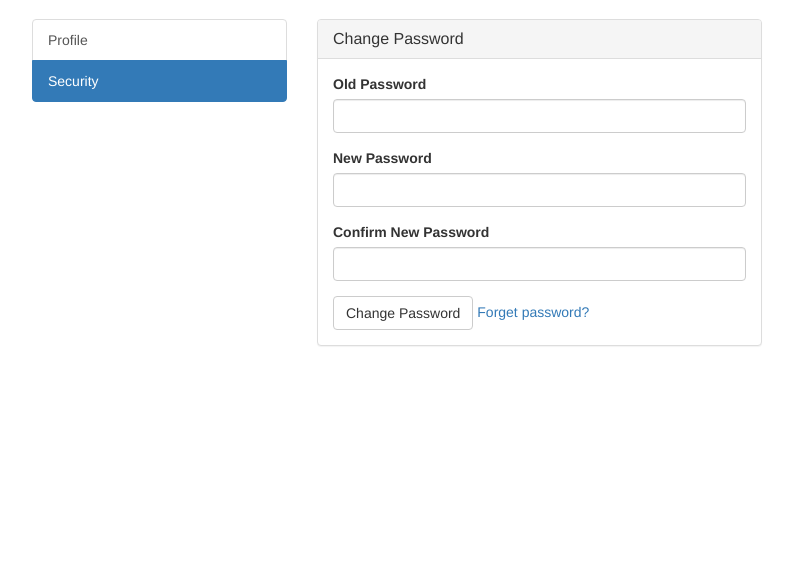
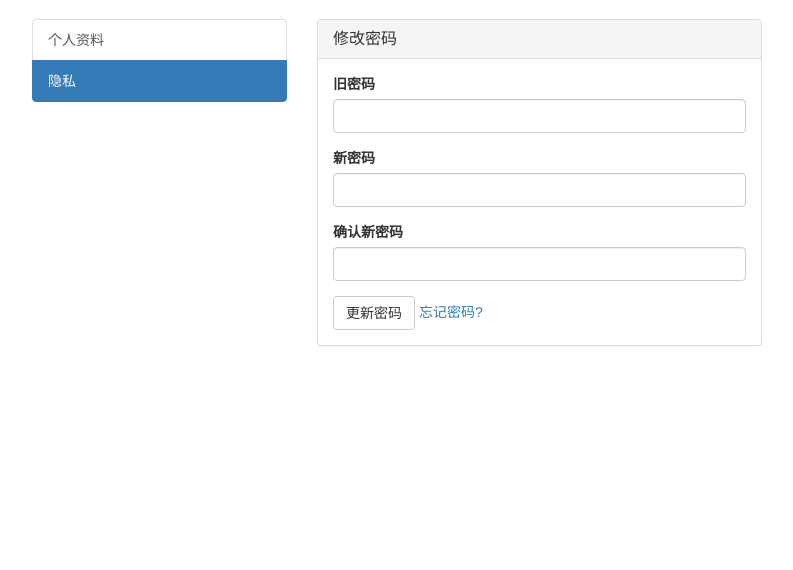
Before and after one commit to czhouyi/fundana, a Django app: template app/account/templates/account/security.html in a window 1280 px wide. Shown: the part 51-621 px from the top of the page, without its empty margins (53-846 px from the left). Run offline with Django 3.2, Linux system fonts and the light colour scheme; the template is opened without the code that fills it: values that come from a table or form of the project are taken from there, others are empty; parts of the project's set-up code (start-up, migrations or seed data) failed here and were passed over; some libraries are stand-ins or nearby versions.

Commit message:
locale update

```diff
--- a/app/account/templates/account/security.html
+++ b/app/account/templates/account/security.html
@@ -1,19 +1,19 @@
 {% extends "bbase.html" %}
 
-{% block title %} Security {% endblock %}
+{% block title %} 隐私 {% endblock %}
 
 {% block content %}
 <div class="container">
 	<div class="col-sm-3">
 		<div class="list-group">
-			<a href="{% url 'profile' %}" class="list-group-item">Profile</a>
-			<a href="#" class="list-group-item active">Security</a>
+			<a href="{% url 'profile' %}" class="list-group-item">个人资料</a>
+			<a href="#" class="list-group-item active">隐私</a>
 		</div>
 	</div>
 	<div class="col-sm-5">
 		<div class="panel panel-default">
 			<div class="panel-heading">
-				<h3 class="panel-title">Change Password</h3>
+				<h3 class="panel-title">修改密码</h3>
 			</div>
 			<div class="panel-body">
 				<form role="form" action="{% url 'security' %}" method="post">
@@ -25,21 +25,21 @@
 					{% endif %}
 					<div class="form-group">
 						{{ form.old_password.errors }}
-						<label for="old_password">Old Password</label>
+						<label for="old_password">旧密码</label>
 						<input type="password" id="old_password" name="old_password" class="form-control" required>
 					</div>
 					<div class="form-group">
 						{{ form.password.errors }}
-						<label for="password">New Password</label>
+						<label for="password">新密码</label>
 						<input type="password" id="password" name="password" class="form-control" required>
 					</div>
 					<div class="form-group">
 						{{ form.password_confirm.errors }}
-						<label for="password_confirm">Confirm New Password</label>
+						<label for="password_confirm">确认新密码</label>
 						<input type="password" id="password_confirm" name="password_confirm" class="form-control" required>
 					</div>
-					<button class="btn btn-default" type="submit">Change Password</button>
-					<a href="{%url 'reset_password'%}">Forget password?</a>
+					<button class="btn btn-default" type="submit">更新密码</button>
+					<a href="{%url 'reset_password'%}">忘记密码?</a>
 				</form>
 			</div>
 		</div>
--- a/app/hold/views.py
+++ b/app/hold/views.py
@@ -38,7 +38,7 @@ def stocker():
 		k = hold.stock.name
 		v = round(float(hold.fund.amount*hold.fund.rate*hold.rate)/10000.0, 2)
 		if rl.get(k):
-			rl[k] = rl[k] + v
+			rl[k] = round(rl[k] + v, 2)
 		else:
 			rl[k] = v
-	return sorted(rl.items(), key=lambda rl : rl[1], reverse=True)
+	return sorted(rl.items(), key = lambda rl : rl[1], reverse=True)
--- a/templates/about.html
+++ b/templates/about.html
@@ -12,6 +12,6 @@
 		QQ: <code>542490501</code><br/>
 		Location: Shanghai, China
 	</p>
-	<p>返回 <a href="/">首页</a></p>
+	<a href="/" class="btn btn-default" role="button">返回首页</a>
 </div>
 {% endblock %}
```
Also changed, not shown: app/account/templates/account/profile.html (+8 -8 lines), app/account/templates/account/reset_password.html (+4 -4 lines), app/account/templates/account/sign_in.html (+9 -9 lines), app/account/templates/account/sign_up.html (+8 -8 lines).
